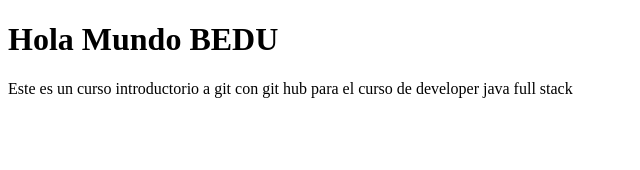
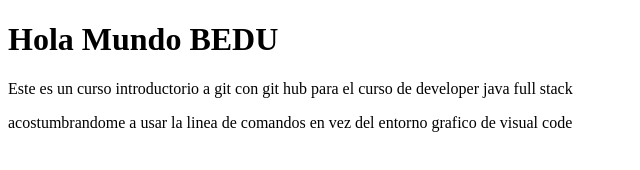
Before and after one commit to eduardoMorales300/testBedu, a plain HTML site: page index.html in a window 1280 px wide. Shown: the whole page, without its empty margins (0-640 px from the left). Drawn offline with Linux system fonts and the light colour scheme.

Commit message:
Otro parrafo

```diff
--- a/index.html
+++ b/index.html
@@ -9,5 +9,6 @@
 <body>
     <h1>Hola Mundo BEDU</h1>
     <p>Este es un curso introductorio a git con git hub para el curso de developer java full stack</p>
+    <p>acostumbrandome a usar la linea de comandos en vez del entorno grafico de visual code</p>
 </body>
 </html>
```
